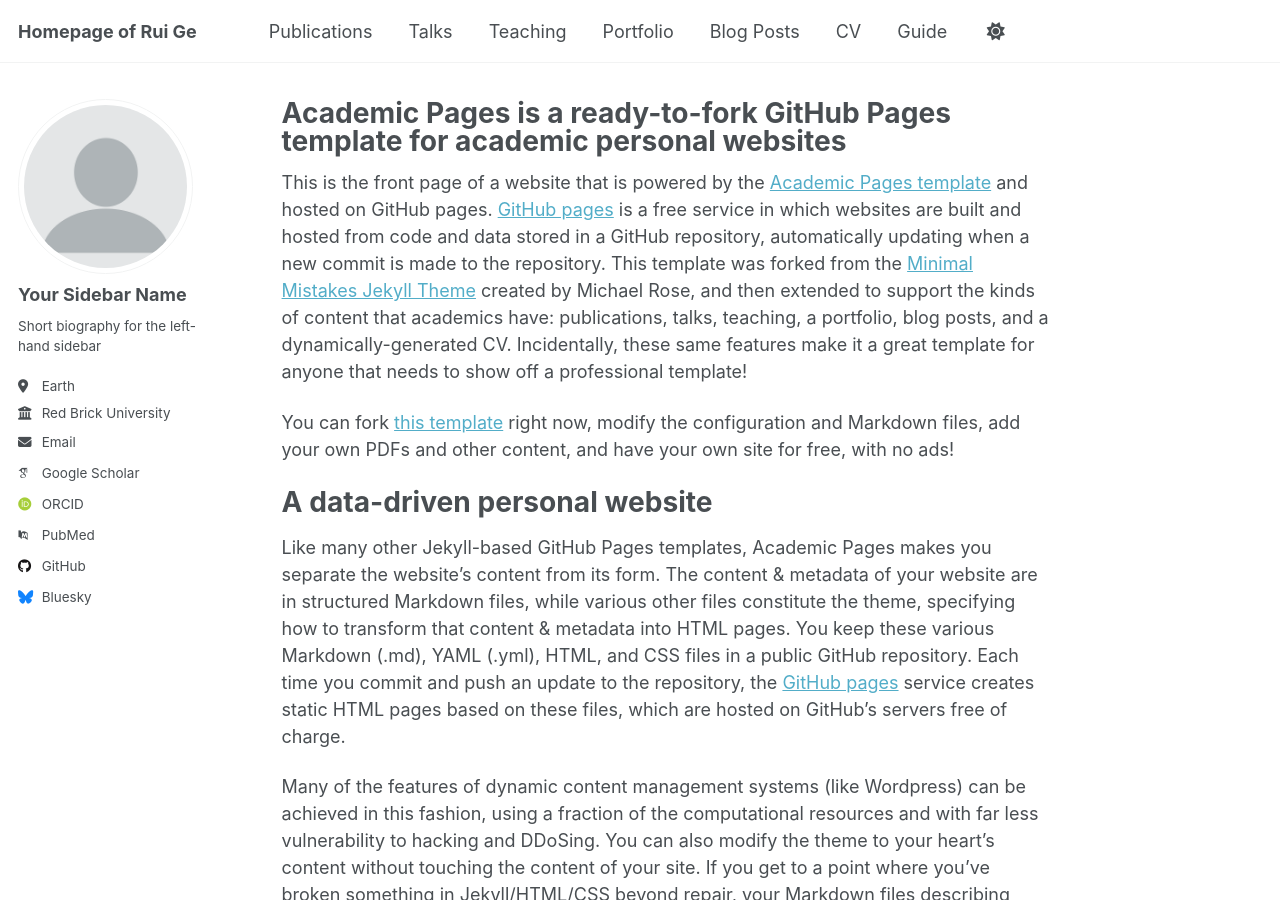
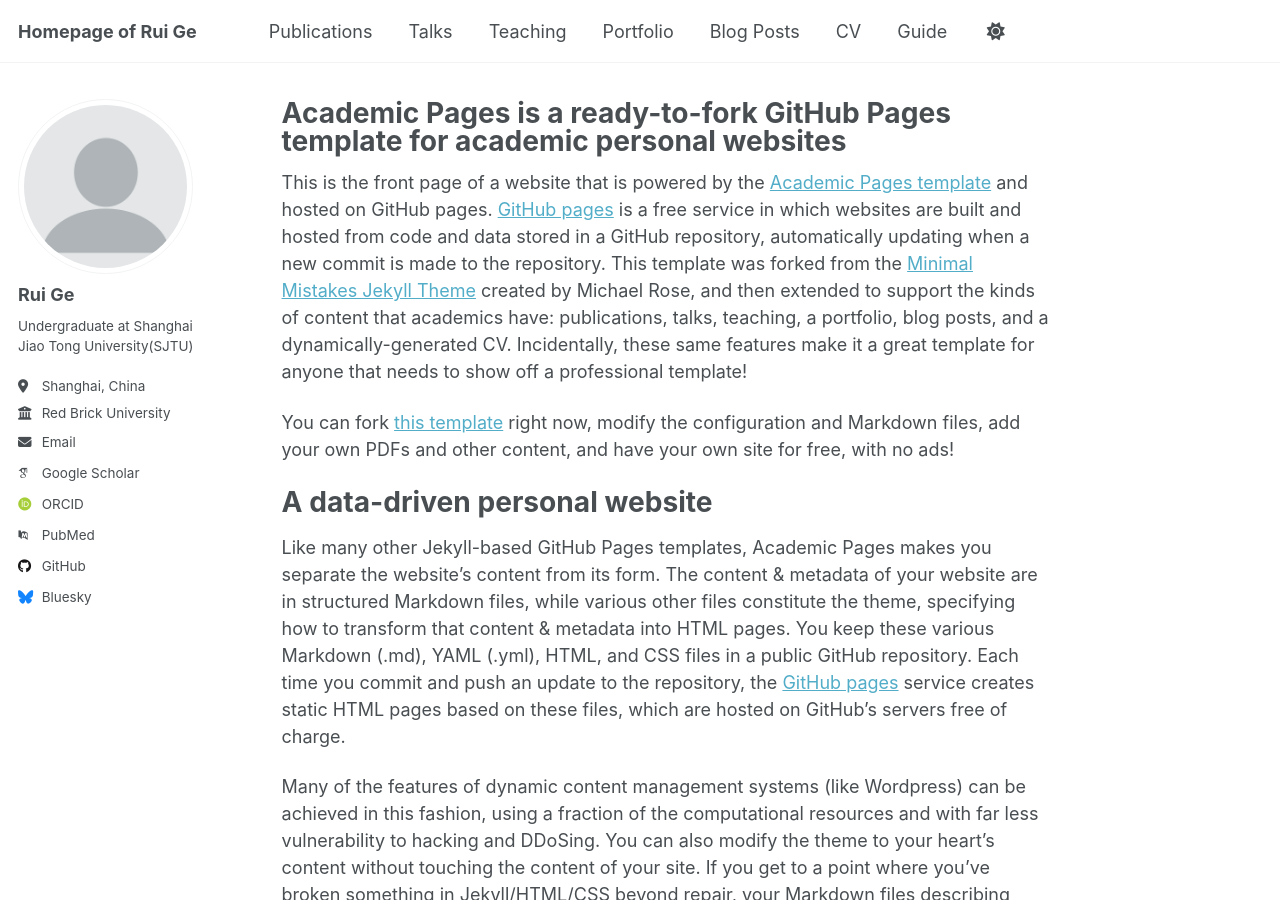
Before and after one commit to motigrez/motigrez.github.io, a Jekyll site: the page built from _pages/about.md, in a window 1280 px wide and 900 px high. Built offline with Jekyll 4.4.1, drawn with Linux system fonts in a browser that asks for light colours; some web fonts are replaced; a script that is not in the unit is left out.

Commit message:
Update _config.yml

```diff
--- a/_config.yml
+++ b/_config.yml
@@ -23,13 +23,13 @@ repository               : "motigrez/motigrez.github.io"
 author:
   # Biographic information
   avatar           : "profile.png"
-  name             : "Your Sidebar Name"
+  name             : "Rui Ge"
   pronouns         : # example: "she/her"
-  bio              : "Short biography for the left-hand sidebar"
-  location         : "Earth"
+  bio              : "Undergraduate at Shanghai Jiao Tong University(SJTU)"
+  location         : "Shanghai, China"
   employer         : "Red Brick University"
   uri              : # URL
-  email            : "none@example.org"
+  email            : "motigrez@sjtu.edu.cn"
 
   # Academic websites
   academia         : # URL
```
